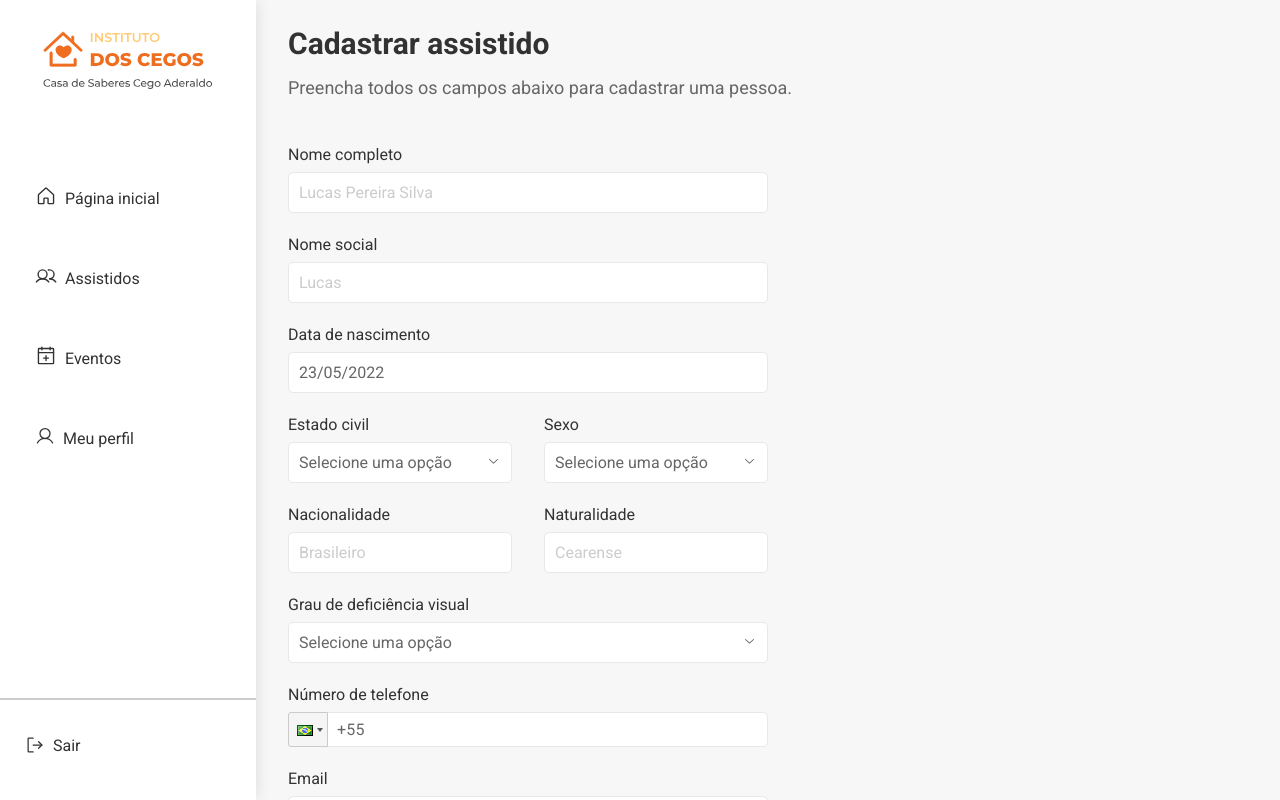
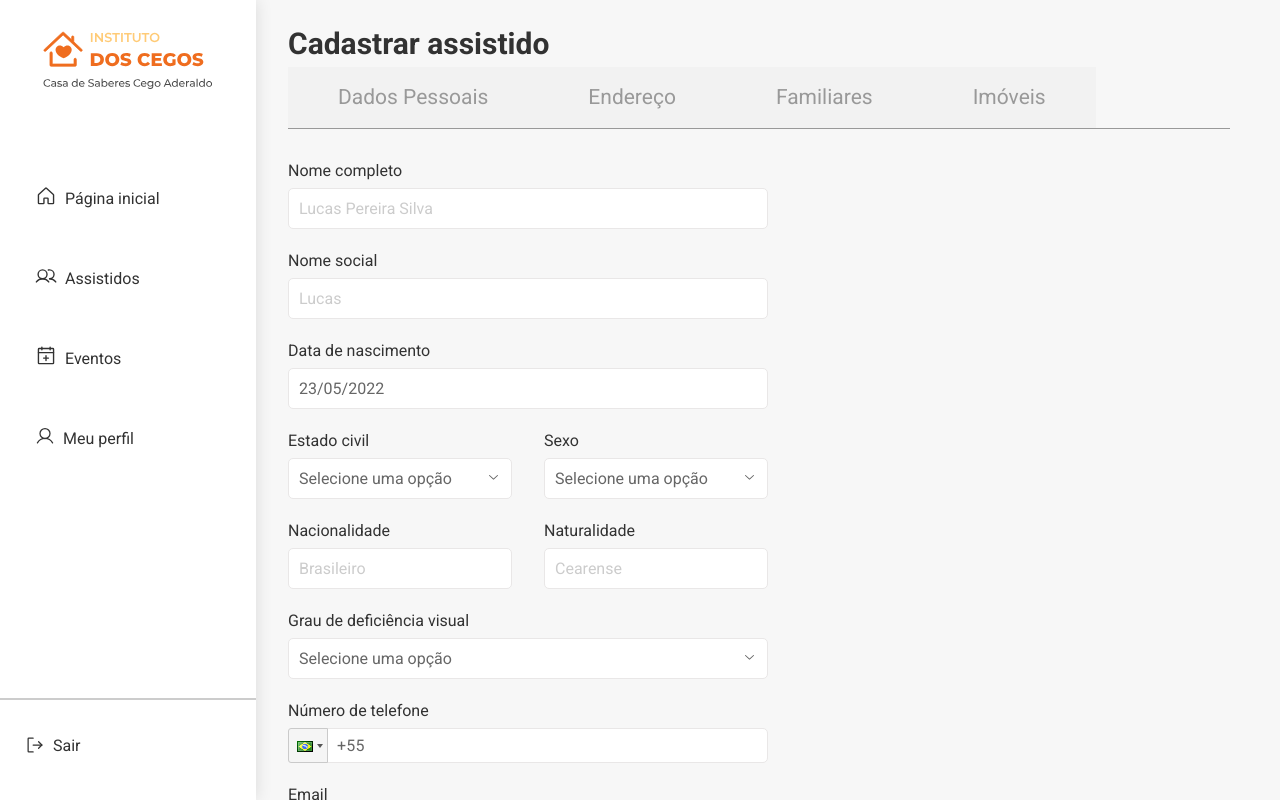
Before and after one commit to dev-inove/IDC-Frontend-legado, a React (Vite) app: page /assisted in a window 1280 px wide. Both pictures are taken after a click on the button "Cadastrar". Shown: the top 800 px of the page. Built offline with nearby package versions, Linux system fonts and the light colour scheme.

Commit message:
adicionando alterações do cadastro de assistidos

```diff
--- a/src/pages/Assisteds/pages/Register/index.tsx
+++ b/src/pages/Assisteds/pages/Register/index.tsx
@@ -72,11 +72,15 @@
   }
 
   return (
-    <div style={{ marginLeft: '18rem' }}>
+    <S.Container style={{ marginLeft: '18rem' }}>
       <S.Welcome>Cadastrar assistido</S.Welcome>
-      <S.WelcomeParagraph>
-        Preencha todos os campos abaixo para cadastrar uma pessoa.
-      </S.WelcomeParagraph>
+
+      <S.MenuButton>
+        <S.ButtonParagraph>Dados Pessoais</S.ButtonParagraph>
+        <S.ButtonParagraph>Endereço</S.ButtonParagraph>
+        <S.ButtonParagraph>Familiares</S.ButtonParagraph>
+        <S.ButtonParagraph>Imóveis</S.ButtonParagraph>
+      </S.MenuButton>
 
       <S.FormLogin>
         <Formik
@@ -231,7 +235,7 @@
           )}
         </Formik>
       </S.FormLogin>
-    </div>
+    </S.Container>
   );
 }
 
--- a/src/pages/Assisteds/pages/Register/styles.ts
+++ b/src/pages/Assisteds/pages/Register/styles.ts
@@ -2,6 +2,8 @@
 import * as Select from '@radix-ui/react-select';
 
 export const Container = styled.div`
+  width: calc(100vw - 18rem);
+  padding-right: 50px;
 `;
 
 export const Welcome = styled.h1`
@@ -12,13 +14,27 @@
   color: var(--textColor500);
 `;
 
-export const WelcomeParagraph = styled.p`
-  margin-top: 5px;
-  margin-bottom: 40px;
-  font-size: 18px;
+export const MenuButton = styled.div`
+  width: 100%;
+  border-bottom: 1.5px solid var(--textColor200);
+  margin-bottom: 30px;
+`;
+
+export const ButtonParagraph = styled.button`
+  font-size: 21px;
   font-weight: 400;
   line-height: 31px;
-  color: var(--textColor300);
+  color: var(--textColor200);
+  display: inline;
+  padding: 15px 50px;
+  border: none;
+  background-color: var(--backgroundGray);
+
+  &:hover {
+    color: var(--textColor500);
+    transition: 10ms;
+    border-bottom: 1.5px solid var(--textColor500);
+}
 `;
 
 export const FormLogin = styled.div`
--- a/src/pages/Assisteds/styles.ts
+++ b/src/pages/Assisteds/styles.ts
@@ -2,6 +2,7 @@
 import * as Select from '@radix-ui/react-select';
 
 export const Container = styled.div`
+  width: calc(100vw - 18rem);
 `;
 
 export const Welcome = styled.h1`
--- a/src/styles/global.ts
+++ b/src/styles/global.ts
@@ -15,7 +15,7 @@
     --secondColor: #FFCB77;
     --textColor500: #323232;
     --textColor300: #666666;
-    --textColor200: ##999999;
+    --textColor200: #999999;
     --textColor100: #CCCCCC;
     --navigationHoverSideBar: #F4F5F5;
     --borderInput: #E9E7E7;
```
